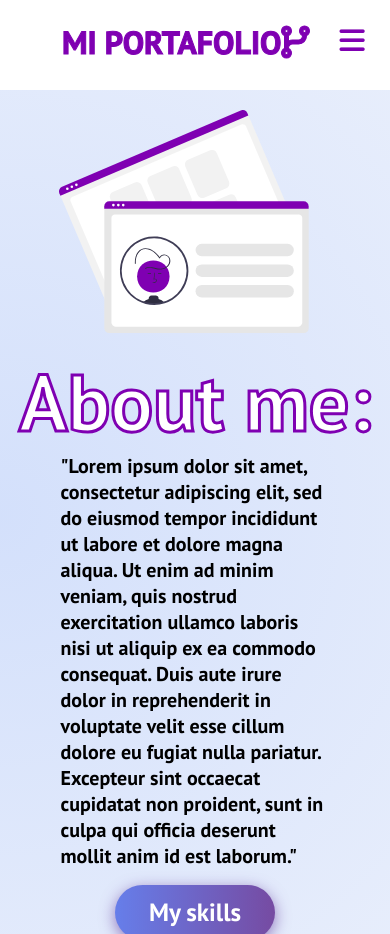
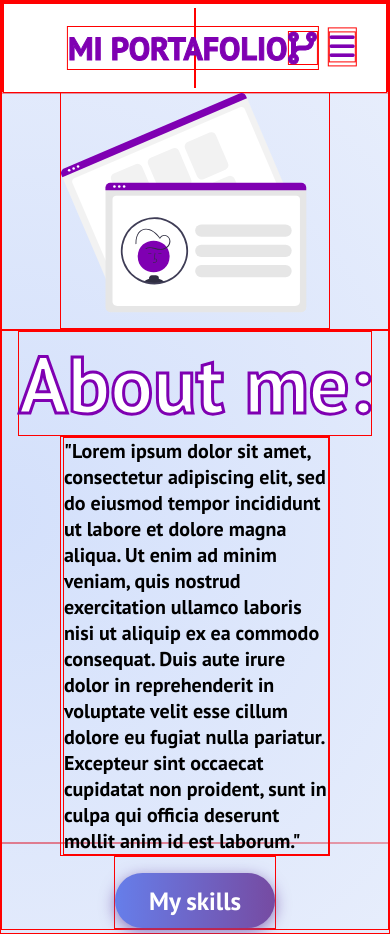
Before and after one commit to Paolollch/miportafolio, a React (Create React App) app: page /About_me in a window 390 px wide. Built offline with nearby package versions, Linux system fonts and the light colour scheme.

Commit message:
Por favoooooooooooor ahora que si sea

```diff
--- a/src/App.css
+++ b/src/App.css
@@ -3,7 +3,7 @@
     margin: 0;
     padding: 0;
     font-family: 'PT Sans', sans-serif;
-    /* border: 1px solid red; */
+    border: 1px solid red;
   }
 
   html, body {
--- a/src/pages/Aboutme/Aboutme.css
+++ b/src/pages/Aboutme/Aboutme.css
@@ -1,7 +1,7 @@
 
 .containerAbout{
     width:100%;
-    height:100%;
+    min-height:100vh;
     background-image: radial-gradient( circle 993px at 0.5% 50.5%,  rgba(137,171,245,0.37) 0%, rgba(245,247,252,1) 100.2% );
     position:absolute;
     top: 0;
@@ -18,6 +18,7 @@
     display: flex;
     flex-direction: column;
     flex-wrap: wrap;
+
   }
 
 .Title{
@@ -28,14 +29,13 @@
 
 .columnAboutR{
     float: left;
+    min-height: 100%;
     width: 50%;
-    min-height: 100%;
     align-items: center;
     justify-content: center;
     display: flex;
     flex-direction: column;
     flex-wrap: wrap;
-    padding-top: 90px;
   }
 
   .CardAbout{
@@ -89,8 +89,9 @@
     .containerAbout{
       top: 90px;
       height: 100vh;
-      padding-top: 20PX;
-      overflow-x: hidden;
+      padding-top: 0px;
+      position: flex;
+      /* overflow-x: hidden; */
     }
 
     .CardAbout{
--- a/src/pages/Contact/Contact.css
+++ b/src/pages/Contact/Contact.css
@@ -6,6 +6,7 @@
     position:absolute;
     align-items: center;
     justify-content: center;
+    display: flex;
     /* display: flex;
     flex-direction: column;
     flex-wrap: wrap; */
@@ -32,7 +33,7 @@ h1{
     justify-content: center;
     align-items: center;
     padding-top: 90px;
-    height: 100%;
+
     /* background-color: #fff; */
 }
 
@@ -114,5 +115,6 @@ p{
     .containerForm{
       /* min-height: 950px; */
       /* min-height: 100% ; */
+      top: 90px;
      }
     }
```
